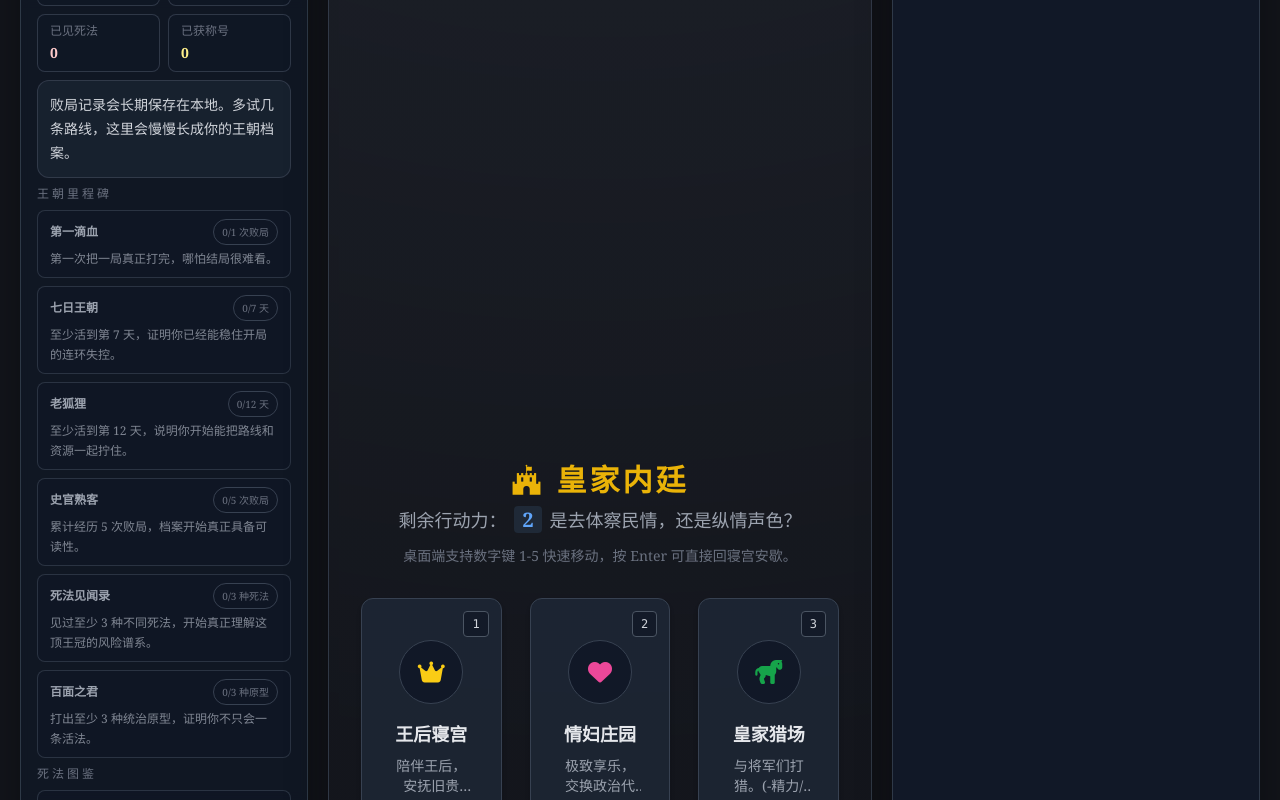
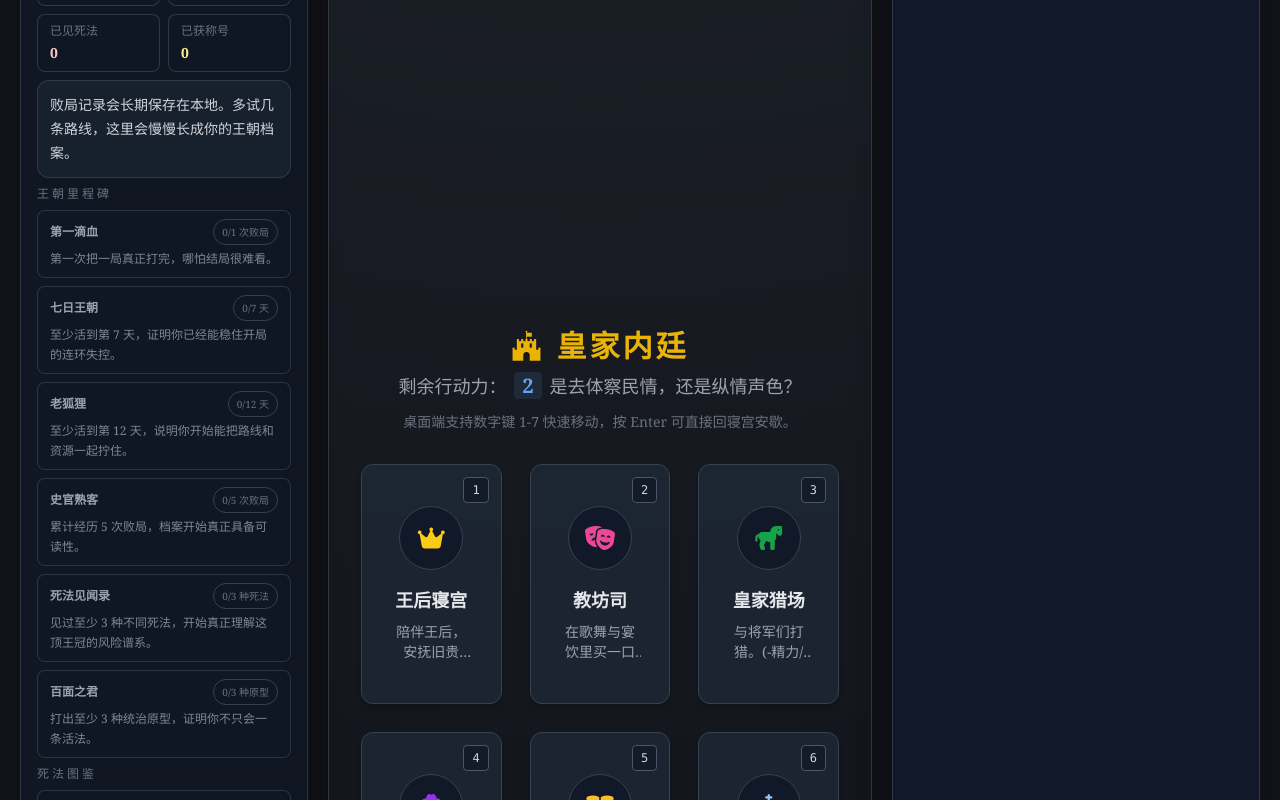
Before and after one commit to onovich/SlackerKing, a React (Vite) app: page / in a window 1280 px wide. Both pictures are taken after a click on the button 679 px from the left and 1413 px from the top of the page. Shown: the part 1013-1813 px from the top of the page. Built offline with nearby package versions, Linux system fonts and the light colour scheme.

Commit message:
Expand afternoon locations

```diff
--- a/src/data/gameContent.js
+++ b/src/data/gameContent.js
@@ -454,12 +454,46 @@ export const eventDatabase = [
     conditionId: 'mistress_credit_ready',
     weight: 7,
     characterIds: ['guildmaster_shen'],
-    title: '庄园账单与新朋友',
-    desc: '你在情妇庄园挥霍过后，管家递上一摞账单，旁边还站着几个笑容客气得过分的放贷商人。他们表示：陛下若手头紧，账可以先记着，条件以后慢慢谈。',
+    title: '教坊司账单与新朋友',
+    desc: '你在教坊司挥霍过后，管事递上一摞账单，旁边还站着几个笑容客气得过分的放贷商人。他们表示：陛下若手头紧，账可以先记着，条件以后慢慢谈。',
     choices: [
       { id: 'mistress_credit_rollover', tierId: 'high', text: '【先记在账上】反正以后总有人替朕买单。 (缓压, 伤权威/民心)', energy: 12, requirementId: 'always', effectId: 'mistress_credit_rollover', factionEffects: { merchants: 2 } },
       { id: 'mistress_credit_trim', tierId: 'mid', text: '【把排场收一收】账可以欠，但别欠得太难看。 (中耗, 控风险)', energy: 8, requirementId: 'always', effectId: 'mistress_credit_trim', factionEffects: { merchants: 1 } },
       { id: 'mistress_credit_break', tierId: 'low', text: '【今天到此为止】酒停了，人也散了，免得越欠越多。 (省精力, 短期难受)', energy: 0, requirementId: 'always', effectId: 'mistress_credit_break', factionEffects: { old_nobles: 1 } },
+    ],
+  },
+  {
+    id: 'e_treasury_audit',
+    tag: '午后后续',
+    icon: 'fa-book-open',
+    color: 'text-amber-200',
+    factionId: 'merchants',
+    conditionId: 'treasury_audit_ready',
+    weight: 7,
+    characterIds: ['guildmaster_shen', 'lord_pei'],
+    title: '王室账房翻出烂账',
+    desc: '你在账房坐了一下午后，司库总算捧出几册不敢见人的账本。税款被截留、军粮被挪用、商会垫款层层转手，每一页都在提醒你：这国家能撑到今天已经算奇迹。',
+    choices: [
+      { id: 'treasury_audit_seize', tierId: 'high', text: '【当场抄补】先把能追回的银子全追回来。 (补国库, 提压力)', energy: 16, requirementId: 'always', effectId: 'treasury_audit_seize', factionEffects: { merchants: 1, old_nobles: 1 } },
+      { id: 'treasury_audit_balance', tierId: 'mid', text: '【先平账面】把最危险的窟窿先补上，别让明天直接炸开。 (中耗, 稳国库)', energy: 10, requirementId: 'always', effectId: 'treasury_audit_balance', factionEffects: { merchants: 1 } },
+      { id: 'treasury_audit_bury', tierId: 'low', text: '【锁回柜底】今天先别追究，免得牵出太多人。 (省精力, 埋后患)', energy: 0, requirementId: 'always', effectId: 'treasury_audit_bury', factionEffects: { merchants: 1 } },
+    ],
+  },
+  {
+    id: 'e_chapel_vigil',
+    tag: '午后后续',
+    icon: 'fa-church',
+    color: 'text-blue-200',
+    factionId: 'old_nobles',
+    conditionId: 'chapel_vigil_ready',
+    weight: 7,
+    characterIds: ['queen_isabella', 'lord_pei'],
+    title: '圣堂要你做出表率',
+    desc: '你在王家圣堂露面后，主礼者和一群围观贵族顺势递上捐献清单，还暗示如果国王肯公开祈祷并施舍，城里最近的不安和怨气也许能被压下去一点。',
+    choices: [
+      { id: 'chapel_vigil_alms', tierId: 'high', text: '【慷慨施舍】把样子做足，让所有人都看到。 (耗国库, 稳民心)', energy: 14, requirementId: 'always', effectId: 'chapel_vigil_alms', factionEffects: { old_nobles: 2 } },
+      { id: 'chapel_vigil_rite', tierId: 'mid', text: '【庄重从简】祈祷要做，但别把银子全撒出去。 (中耗, 稳态收益)', energy: 8, requirementId: 'always', effectId: 'chapel_vigil_rite', factionEffects: { old_nobles: 1 } },
+      { id: 'chapel_vigil_absent', tierId: 'low', text: '【借口离席】露个面就够了，剩下的让别人替你装。 (省精力, 掉观感)', energy: 0, requirementId: 'always', effectId: 'chapel_vigil_absent', factionEffects: { merchants: 1 } },
     ],
   },
   {
@@ -597,9 +631,11 @@ export const defaultEvent = {
 
 export const locations = [
   { id: 'visit_queen', name: '王后寝宫', icon: 'fa-crown', color: 'text-yellow-400', desc: '陪伴王后，安抚旧贵族。(-少量精力, +权威/民心)', actionId: 'visit_queen', factionEffects: { old_nobles: 2 } },
-  { id: 'visit_mistress', name: '情妇庄园', icon: 'fa-heart', color: 'text-pink-500', desc: '极致享乐，交换政治代价。(-更多国库, 大幅-压力, -权威/民心)', actionId: 'visit_mistress', factionEffects: { merchants: 1 } },
+  { id: 'visit_mistress', name: '教坊司', icon: 'fa-masks-theater', color: 'text-pink-500', desc: '在歌舞与宴饮里买一口喘息。(-更多国库, 大幅-压力, -权威/民心)', actionId: 'visit_mistress', factionEffects: { merchants: 1 } },
   { id: 'visit_hunt', name: '皇家猎场', icon: 'fa-horse', color: 'text-green-600', desc: '与将军们打猎。(-精力/少量国库, +军力/降压)', actionId: 'visit_hunt', factionEffects: { military: 2 } },
   { id: 'visit_spy', name: '情报暗室', icon: 'fa-user-secret', color: 'text-purple-600', desc: '听取流言。(-钱, 获取隐患线索)', actionId: 'visit_spy', factionEffects: { foreign: 1 } },
+  { id: 'visit_treasury', name: '王室账房', icon: 'fa-book-open', color: 'text-amber-400', desc: '翻账、敲打司库、拆东补西。(-精力, +国库/权威, +压力)', actionId: 'visit_treasury', factionEffects: { merchants: 1 } },
+  { id: 'visit_chapel', name: '王家圣堂', icon: 'fa-church', color: 'text-blue-300', desc: '露面祈祷、施舍赎罪，稳住民心与体面。(-精力, +民心/权威, -压力)', actionId: 'visit_chapel', factionEffects: { old_nobles: 1 } },
   { id: 'visit_sleep', name: '寝宫大睡', icon: 'fa-bed', color: 'text-blue-400', desc: '什么都不做，纯躺平。(恢复精力, 降压, 轻微失威)', actionId: 'visit_sleep', factionEffects: {} },
 ];
 
--- a/src/logic/engine/gameEngine.js
+++ b/src/logic/engine/gameEngine.js
@@ -191,6 +191,8 @@ const eventConditions = {
   mistress_credit_ready: (state) => state.day > 2 && Boolean(getFlag(state, 'mistress_credit_aftermath')) && !getFlag(state, 'mistress_credit_aftermath_seen') && (state.factions.merchants || 0) >= 2,
   hunt_camp_ready: (state) => state.day > 2 && Boolean(getFlag(state, 'hunt_camp_aftermath')) && !getFlag(state, 'hunt_camp_aftermath_seen') && (state.factions.military || 0) >= 2,
   spy_dossier_ready: (state) => state.day > 2 && Boolean(getFlag(state, 'spy_dossier_aftermath')) && !getFlag(state, 'spy_dossier_aftermath_seen') && (state.factions.foreign || 0) >= 1,
+  treasury_audit_ready: (state) => state.day > 2 && Boolean(getFlag(state, 'treasury_audit_aftermath')) && !getFlag(state, 'treasury_audit_aftermath_seen') && (state.factions.merchants || 0) >= 1,
+  chapel_vigil_ready: (state) => state.day > 2 && Boolean(getFlag(state, 'chapel_vigil_aftermath')) && !getFlag(state, 'chapel_vigil_aftermath_seen') && (state.factions.old_nobles || 0) >= 1,
   magic_beast_ready: (state) => state.day > 5 && !getFlag(state, 'beast_seen'),
   corrupt_hand_ready: (state) => state.resources.authority < 60 && !getFlag(state, 'hand_warned'),
 };
@@ -582,6 +584,39 @@ const choiceEffects = {
     resolveAftermath(state, 'spy_dossier_aftermath');
     pushLog(state, '你把密档重新锁回柜里，决定先不动任何人。这份克制让今天轻了些，但王座也不会因为你仁慈就变得更稳。');
   },
+  treasury_audit_seize: (state) => {
+    applyStatChanges(state, { treasury: 10, authority: 6, favor: -3, stress: 6 });
+    setFlag(state, 'merchants_corruption', Math.max(1, getFlag(state, 'merchants_corruption') || 0));
+    resolveAftermath(state, 'treasury_audit_aftermath');
+    pushLog(state, '你顺着账本一路抄下去，硬从库吏和承包商手里撬回一笔银子。国库缓了口气，但不少人也因此恨你入骨。');
+  },
+  treasury_audit_balance: (state) => {
+    applyStatChanges(state, { treasury: 6, authority: 4, stress: 3 });
+    resolveAftermath(state, 'treasury_audit_aftermath');
+    pushLog(state, '你强逼账房把最离谱的窟窿先补平，再把剩下的问题压进下月账册。不好看，但至少今晚账面还能撑住。');
+  },
+  treasury_audit_bury: (state) => {
+    applyStatChanges(state, { authority: -5, stress: -4 });
+    setFlag(state, 'merchants_corruption', Math.max(1, getFlag(state, 'merchants_corruption') || 0));
+    resolveAftermath(state, 'treasury_audit_aftermath');
+    pushLog(state, '你把最难看的几页账本锁回柜底，只留下几句含糊警告。今晚轻松了些，可那笔烂账并没有因此消失。');
+  },
+  chapel_vigil_alms: (state) => {
+    applyStatChanges(state, { treasury: -8, favor: 10, authority: 4, stress: -6 });
+    resolveAftermath(state, 'chapel_vigil_aftermath');
+    pushLog(state, '你当众施舍穷人和修士，圣堂内外都在传国王终于像样了一回。银子花得肉痛，但至少骂声小了几分。');
+  },
+  chapel_vigil_rite: (state) => {
+    applyStatChanges(state, { treasury: -3, favor: 5, authority: 5, stress: -3 });
+    resolveAftermath(state, 'chapel_vigil_aftermath');
+    pushLog(state, '你把礼拜办得庄重却克制。圣职者和围观民众都得到了该看的场面，而你也没把国库整整掏空。');
+  },
+  chapel_vigil_absent: (state) => {
+    applyStatChanges(state, { authority: -5, favor: -4, stress: -2 });
+    setFlag(state, 'hand_power', (getFlag(state, 'hand_power') || 0) + 1);
+    resolveAftermath(state, 'chapel_vigil_aftermath');
+    pushLog(state, '你借口头痛提前离开圣堂，把祷词和施舍都丢给侍从去念。主教没有当面顶撞你，但第二天城里显然多了不少闲话。');
+  },
   beast_raise: (state) => {
     applyStatChanges(state, { treasury: -20, authority: 18, military: 4 });
     setFlag(state, 'has_griffon', 1);
@@ -726,11 +761,11 @@ const locationActions = {
     if (state.resources.treasury >= 20) {
       applyStatChanges(state, { treasury: -20, stress: -28, favor: -8, authority: -5 });
       markAftermath(state, 'mistress_credit_aftermath', 'queued');
-      pushLog(state, '醇酒、音乐与温柔乡让你彻底松了口气，但宫里已经有人开始议论陛下又荒唐了一整晚。');
+      pushLog(state, '教坊司里的醇酒、乐声和暧昧笑语让你彻底松了口气，但宫里也很快开始议论陛下今晚又把正事丢给了别人。');
       return;
     }
 
-    pushLog(state, '【囊中羞涩】情妇因为你没带贵重礼物而给了你闭门羹。');
+    pushLog(state, '【囊中羞涩】教坊司的管事客气地提醒你：账房未曾拨款，今夜恐怕连乐师都不愿为王上多奏一曲。');
     applyStatChanges(state, { stress: 10 });
   },
   visit_hunt: (state) => {
@@ -742,6 +777,16 @@ const locationActions = {
     applyStatChanges(state, { treasury: -5 });
     resolveRumors(state);
     markAftermath(state, 'spy_dossier_aftermath', 'queued');
+  },
+  visit_treasury: (state) => {
+    applyStatChanges(state, { energy: -14, treasury: 8, authority: 4, stress: 6 });
+    markAftermath(state, 'treasury_audit_aftermath', 'queued');
+    pushLog(state, '你在王室账房里翻了半下午烂账，硬逼着司库和承包商把几笔银子先吐了出来。脑子更疼了，但国库至少多喘了一口气。');
+  },
+  visit_chapel: (state) => {
+    applyStatChanges(state, { energy: -10, favor: 7, authority: 4, stress: -8 });
+    markAftermath(state, 'chapel_vigil_aftermath', 'queued');
+    pushLog(state, '你在王家圣堂露了面，陪着做完一套祈祷与施舍的样子。未必真能感动神明，但至少能让城里的人暂时相信王座还没烂透。');
   },
   visit_sleep: (state) => {
     applyStatChanges(state, { energy: 35, stress: -12, authority: -4 });
--- a/src/view/components/DesktopCompanion.jsx
+++ b/src/view/components/DesktopCompanion.jsx
@@ -206,7 +206,7 @@ export function DesktopCompanion({ gameState, currentEvent, visibleRisks, factio
         ]
       : gameState.phase === 'afternoon'
         ? [
-            { keyLabel: '1-5', description: '快速前往午后地点' },
+            { keyLabel: '1-7', description: '快速前往午后地点' },
             { keyLabel: 'Enter', description: '直接结束午后行动' },
           ]
         : [
--- a/src/view/screens/AfternoonScreen.jsx
+++ b/src/view/screens/AfternoonScreen.jsx
@@ -12,7 +12,7 @@ export function AfternoonScreen({ ap, onChooseLocation, onEndAfternoon, locked }
           <span className="mx-2 rounded bg-gray-800 px-2 text-xl font-bold text-blue-400">{ap}</span>
           是去体察民情，还是纵情声色？
         </p>
-        <p className="mt-3 hidden text-sm text-gray-500 xl:block">桌面端支持数字键 1-5 快速移动，按 Enter 可直接回寝宫安歇。</p>
+        <p className="mt-3 hidden text-sm text-gray-500 xl:block">桌面端支持数字键 1-7 快速移动，按 Enter 可直接回寝宫安歇。</p>
       </div>
 
       <div className={`grid grid-cols-1 gap-6 md:grid-cols-2 lg:grid-cols-3 xl:gap-7 ${locked ? 'pointer-events-none opacity-50' : ''}`}>
```
Also changed, not shown: 4 other files (tests, documents, lock files or other folders).
